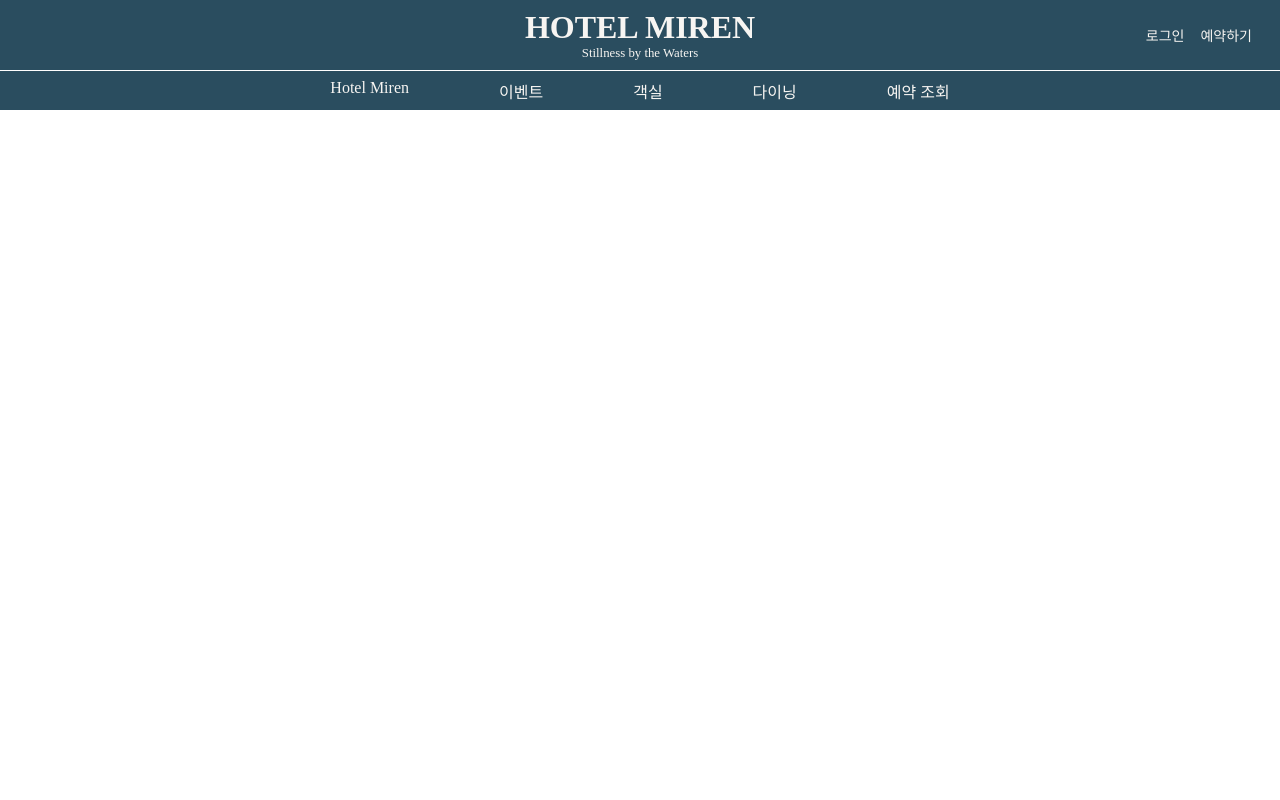
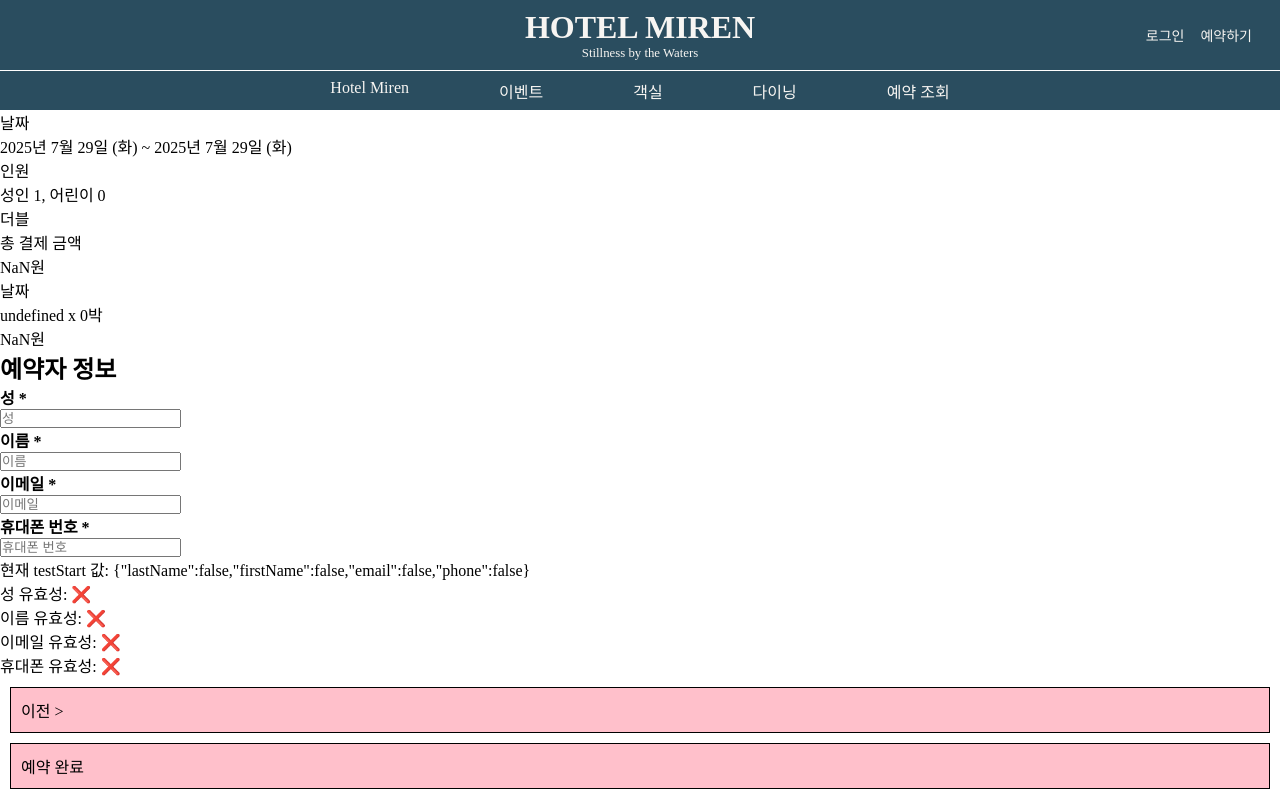
Before and after one commit to jjop2/react_mini_project, a React (Vite) app: page /reservation/payment in a window 1280 px wide. Built offline with nearby package versions, Linux system fonts and the light colour scheme; no server answers; a web font is replaced by a local one.

Commit message:
Feat: 예약자 정보 입력 및 결제 기능 구현 중

```diff
--- a/src/App.jsx
+++ b/src/App.jsx
@@ -18,13 +18,26 @@ function App() {
       // 투숙 인원
       adultCount: 1,
       childCount: 0,
-      // 선택한 패키지/객실 + 침대 타입
+      // 선택한 패키지/객실, 가격, 최대 인원 + 침대 타입
       selectedProduct: {},
-      bedType: '',
-      // 조식 인원
+      bedType: '더블',
+      // 조식 인원, 추가 인원
       bktAdult: 0,
-      bktChild: 0
+      bktChild: 0,
+      bkfAdultAdd: 0,
+      bkfChildAdd: 0
     });
+
+    useEffect(() => {
+      setRsvnInfo(obj => ({
+        ...obj,
+        bedType: '더블',
+        bktAdult: 0,
+        bktChild: 0,
+        bkfAdultAdd: 0,
+        bkfChildAdd: 0
+      }));
+    }, [rsvnInfo.selectedProduct]);
 
     // 요일 표시용 배열
     const dayList = ["일", "월", "화", "수", "목", "금", "토"];
@@ -95,7 +108,13 @@ function App() {
           checkOutDate={checkOutDate}
           totalGuestCount={totalGuestCount}
         />} />
-        <Route path='/reservation/payment' element={<RsvnPay />} />
+        <Route path='/reservation/payment' element={<RsvnPay
+          rsvnInfo={rsvnInfo}
+          setRsvnInfo={setRsvnInfo}
+          checkInDate={checkInDate}
+          checkOutDate={checkOutDate}
+          totalGuestCount={totalGuestCount}
+        />} />
       </Routes>
     </>
   )
--- /dev/null
+++ b/src/component/NowInfo/NowInfoDefault.jsx
@@ -0,0 +1,17 @@
+function NowInfoDefault({rsvnInfo, checkInDate, checkOutDate}) {
+
+  return (
+  <div className="rsvnInfoNow">
+    <div>
+      <p>날짜</p>
+      <p>{`${checkInDate} ~ ${checkOutDate}`}</p>
+    </div>
+    <div>
+      <p>인원</p>
+      <p>{`성인 ${rsvnInfo.adultCount}, 어린이 ${rsvnInfo.childCount}`}</p>
+    </div>
+  </div>
+  )
+}
+
+export default NowInfoDefault
--- /dev/null
+++ b/src/component/NowInfo/NowInfoPay.jsx
@@ -0,0 +1,70 @@
+function NowInfoPay({rsvnInfo, checkInDate, checkOutDate, totalGuestCount}) {
+  // rsvnInfo 구조 분해
+  const {startDate, endDate, adultCount, childCount, selectedProduct, bedType, bktAdult, bktChild, bkfAdultAdd, bkfChildAdd} = rsvnInfo;
+
+  // 투숙 기간 구하기
+  const stayNights = (endDate.getTime() - startDate.getTime()) / 1000 / 60 / 60 / 24;
+
+  // 가격 세자리마다 콤마 함수
+  function formatPrice(num) {
+    return num.toString().replace(/\B(?=(\d{3})+(?!\d))/g, ',');
+  };
+
+  // 총 결제 금액
+  const total = selectedProduct.price*stayNights + bktAdult*28000 + bktChild*18000 + bkfAdultAdd*28000 + bkfChildAdd*18000;
+
+
+  return (
+    <div className="rsvnInfoNow">
+        <div>
+          <p>날짜</p>
+          <p>{`${checkInDate} ~ ${checkOutDate}`}</p>
+        </div>
+        <div>
+          <p>인원</p>
+          <p>{`성인 ${adultCount}, 어린이 ${childCount}`}</p>
+        </div>
+        <div>
+          <p>{selectedProduct.name}</p>
+          <p className={`${selectedProduct.max===3 ? 'hide' : ''}`}>{bedType}</p>
+        </div>
+
+        {/* 총 결제 금액 */}
+        <div className="paymentMain">
+          <p>총 결제 금액</p>
+          <p>{`${formatPrice(total)}원`}</p>
+        </div>
+
+        {/* 금액 상세 */}
+        <div className="paymentDetail">
+          <div className="roomCharge">
+            <p>날짜</p>
+            <p>{`${selectedProduct.name} x ${stayNights}박`}</p>
+            <p>{`${formatPrice(selectedProduct.price*stayNights)}원`}</p>
+          </div>
+          <div className={`bkfCharge ${selectedProduct.type==='room' ? '' : 'hide'}`}>
+            <div className={`${bktAdult!==0 ? '' : 'hide'}`}>
+              <p>{`조식 요금 성인x${bktAdult}`}</p>
+              <p>{`${formatPrice(bktAdult * 28000)}원`}</p>
+            </div>
+            <div className={`${bktChild!==0 ? '' : 'hide'}`}>
+              <p>{`조식 요금 어린이x${bktChild}`}</p>
+              <p>{`${formatPrice(bktChild * 18000)}원`}</p>
+            </div>
+          </div>
+          <div className={`bkfAddCharge ${totalGuestCount===3 ? '' : 'hide'}`}>
+            <div className={`${bkfAdultAdd!==0 ? '' : 'hide'}`}>
+              <p>{`조식 추가 요금 성인x${bkfAdultAdd}`}</p>
+              <p>{`${formatPrice(bkfAdultAdd * 28000)}원`}</p>
+            </div>
+            <div className={`${bkfChildAdd!==0 ? '' : 'hide'}`}>
+              <p>{`조식 추가 요금 어린이x${bkfChildAdd}`}</p>
+              <p>{`${formatPrice(bkfChildAdd * 18000)}원`}</p>
+            </div>
+          </div>
+        </div>
+      </div>
+  )
+}
+
+export default NowInfoPay
--- a/src/pages/ReservationPage/Reservation.jsx
+++ b/src/pages/ReservationPage/Reservation.jsx
@@ -78,7 +78,7 @@ function Reservation({rsvnInfo, setRsvnInfo, checkInDate, checkOutDate, totalGue
         </div>
 
         <div className="countSelect">
-          <p>어린이(0~6세)</p>
+          <p>어린이</p>
           <div className="countSelectBtn">
             <button onClick={()=>{
               if(childCount>0) {
--- a/src/pages/ReservationPage/RsvnOption.css
+++ b/src/pages/ReservationPage/RsvnOption.css
@@ -1,6 +1,6 @@
 /* pc 사이즈 : 네비게이션 바 */
 @media screen and (min-width:768px) {
-  .reservationOption {
+  .rsvnOption {
     padding-top: 110px;
   }
 
@@ -8,7 +8,7 @@
 
 /* 모바일 사이즈 : 햄버거 버튼 */
 @media screen and (max-width:767px) {
-  .reservationOption {
+  .rsvnOption {
     padding-top: 70px;
   }
 }
--- a/src/pages/ReservationPage/RsvnOption.jsx
+++ b/src/pages/ReservationPage/RsvnOption.jsx
@@ -1,38 +1,34 @@
-import { useState } from 'react'
+import { useEffect, useState } from 'react'
 import './RsvnOption.css'
 import { useNavigate } from 'react-router-dom';
+import NowInfoDefault from '../../component/NowInfo/NowInfoDefault';
 
 function ReservationOption({rsvnInfo, setRsvnInfo, checkInDate, checkOutDate, totalGuestCount}) {
   const navigate = useNavigate();
+
+  // rsvnInfo 구조분해
+  const {adultCount, selectedProduct, bktAdult, bktChild, bkfAdultAdd, bkfChildAdd} = rsvnInfo;
+
   // 예약 정보 업데이트용 함수
   function updateInfo(key, value) {
     setRsvnInfo(obj => ({...obj, [key]: value}));
   }
 
-  // 조식 추가 1인
-  const [bkfAdultAdd, setBkfAdultAdd] = useState(0);
-  const [bkfChildAdd, setBkfChildAdd] = useState(0);
-
   return (
-    <div className='reservationOption'>
+    <div className='rsvnOption'>
 
       {/* 예약 선택 현황 */}
-      <div className="rsvnInfoNow">
-        <div>
-          <p>날짜</p>
-          <p>{`${checkInDate} ~ ${checkOutDate}`}</p>
-        </div>
-        <div>
-          <p>인원</p>
-          <p>{`성인 ${rsvnInfo.adultCount}, 어린이 ${rsvnInfo.childCount}`}</p>
-        </div>
-      </div>
+      <NowInfoDefault
+        rsvnInfo={rsvnInfo}
+        checkInDate={checkInDate}
+        checkOutDate={checkOutDate}
+      />
 
       <div>
-        <h2>{rsvnInfo.selectedProduct.name}</h2>
+        <h2>{selectedProduct.name}</h2>
 
         {/* 침대 구성(스탠다드, 디럭스) */}
-        <div className={`bedChoice ${rsvnInfo.selectedProduct.name==='Lake Corner Suite' || rsvnInfo.selectedProduct.name==='Lake Suite Gourmet Package' ? 'hide' : ''}`}>
+        <div className={`bedChoice ${selectedProduct.max===3 ? 'hide' : ''}`}>
           <h4>침대 구성</h4>
           <label>
             <input type="radio" name='bedType' value='double' defaultChecked onChange={(e)=>{
@@ -52,80 +48,79 @@ function ReservationOption({rsvnInfo, setRsvnInfo, checkInDate, checkOutDate, to
         {/* 조식 관련 */}
         <div className="breakfast">
           {/* 조식 여부 */}
-          <div className={`${rsvnInfo.selectedProduct.type==='package' ? 'btnDisabled' : ''}`}>
+          <div className={`${selectedProduct.type==='package' ? 'btnDisabled' : ''}`}>
             <div className='breakfastChoice'>
               <h4>조식</h4>
               <p>성인</p>
-              <p>28,000</p>
+              <p>28,000원</p>
               <button onClick={()=>{
-                if(rsvnInfo.bktAdult>0) {
-                  updateInfo('bktAdult', rsvnInfo.bktAdult-1);
+                if(bktAdult>0) {
+                  updateInfo('bktAdult', bktAdult-1);
                 }
               }}>-</button>
-              <p>{rsvnInfo.bktAdult}</p>
+              <p>{bktAdult}</p>
               <button onClick={()=>{
-                if(rsvnInfo.bktAdult<rsvnInfo.adultCount) {
-                  updateInfo('bktAdult', rsvnInfo.bktAdult+1);
+                if(bktAdult<adultCount) {
+                  updateInfo('bktAdult', bktAdult+1);
                 }
               }}>+</button>
             </div>
             <div className='breakfastChoice'>
-              <p>어린이(0~6세)</p>
-              <p>무료</p>
+              <p>어린이(7세~12세)</p>
+              <p>18,000원</p>
               <button onClick={()=>{
-                if(rsvnInfo.bktChild>0) {
-                  updateInfo('bktChild', rsvnInfo.bktChild-1);
+                if(bktChild>0) {
+                  updateInfo('bktChild', bktChild-1);
                 }
               }}>-</button>
-              <p>{rsvnInfo.bktChild}</p>
+              <p>{bktChild}</p>
               <button onClick={()=>{
-                if(rsvnInfo.bktChild<rsvnInfo.childCount) {
-                  updateInfo('bktChild', rsvnInfo.bktChild+1);
+                if(bktChild<rsvnInfo.childCount) {
+                  updateInfo('bktChild', bktChild+1);
                 }
               }}>+</button>
             </div>
+            <p>*6세 이하는 무료입니다.</p>
           </div>
 
           {/* 패키지 선택 시 안내 & 추가 인원 */}
-          <div className={`${rsvnInfo.selectedProduct.type==='package' ? '' : 'hide'}`}>
+          <div className={`${selectedProduct.type==='package' ? '' : 'hide'}`}>
             <p>*조식 포함 패키지를 선택하셨습니다.</p>
+
+            <div className={`bedChoice ${selectedProduct.max===3 ? '' : 'hide'}`}>
               <p>*패키지 혜택은 2인 기준으로 제공됩니다. 3인 예약 시, 1인 추가에 대한 식사 또는 서비스는 아래의 별도 옵션에서 선택해 주세요.</p>
               <div className="breakfastAddChoice">
                 <h4>조식 인원 추가</h4>
                 <p>성인 추가</p>
-              <p>28,000</p>
+                <p>28,000원</p>
                 <button onClick={()=>{
                   if(bkfAdultAdd>0) {
-                  setBkfAdultAdd(bkfAdultAdd-1);
-                  updateInfo('bktAdult', 0);
+                    updateInfo('bkfAdultAdd', bkfAdultAdd-1);
                   }
                 }}>-</button>
                 <p>{bkfAdultAdd}</p>
                 <button onClick={()=>{
-                if(bkfAdultAdd<1 && (bkfAdultAdd+bkfChildAdd<1)) {
-                  setBkfAdultAdd(bkfAdultAdd+1);
-                  updateInfo('bktAdult', 1);
+                  if(totalGuestCount==3 && bkfAdultAdd<1 && (bkfAdultAdd+bkfChildAdd<1)) {
+                    updateInfo('bkfAdultAdd', bkfAdultAdd+1);
                   }
                 }}>+</button>
               </div>
               <div className="breakfastAddChoice">
-              <p>어린이(0~6세) 추가</p>
-              <p>무료</p>
+                <p>어린이(7세~12세) 추가</p>
+                <p>18,000원</p>
                 <button onClick={()=>{
                   if(bkfChildAdd>0) {
-                  setBkfChildAdd(bkfChildAdd-1);
-                  updateInfo('bktChild', 0);
-
+                    updateInfo('bkfChildAdd', bkfChildAdd-1);
                   }
                 }}>-</button>
                 <p>{bkfChildAdd}</p>
                 <button onClick={()=>{
-                if(bkfChildAdd<1 && (bkfAdultAdd+bkfChildAdd<1)) {
-                  setBkfChildAdd(bkfChildAdd+1);
-                  updateInfo('bktChild', 1);
-
+                  if(totalGuestCount==3 && bkfChildAdd<1 && (bkfAdultAdd+bkfChildAdd<1)) {
+                    updateInfo('bkfChildAdd', bkfChildAdd+1);
                   }
                 }}>+</button>
+                <p>*6세 이하는 무료입니다.</p>
+            </div>
 
             </div>
           </div>
@@ -133,7 +128,7 @@ function ReservationOption({rsvnInfo, setRsvnInfo, checkInDate, checkOutDate, to
 
         {/* 이동 버튼 */}
         <div className="preBtn" onClick={()=>navigate('/reservation/room')}>이전 &gt;</div>
-        <div className="nextBtn" onClick={()=>navigate('/reservation/payment')}>다음 &gt;</div>
+        <div className="nextBtn" onClick={()=>navigate('/reservation/payment')}>예약하기 &gt;</div>
 
       </div>
     </div>
--- a/src/pages/ReservationPage/RsvnPay.css
+++ b/src/pages/ReservationPage/RsvnPay.css
@@ -0,0 +1,20 @@
+/* pc 사이즈 : 네비게이션 바 */
+@media screen and (min-width:768px) {
+  .rsvnPay {
+    padding-top: 110px;
+  }
+
+}
+
+/* 모바일 사이즈 : 햄버거 버튼 */
+@media screen and (max-width:767px) {
+  .rsvnPay {
+    padding-top: 70px;
+  }
+}
+
+
+/* 사이즈 공통 */
+.hide {
+  display: none;
+}
--- a/src/pages/ReservationPage/RsvnPay.jsx
+++ b/src/pages/ReservationPage/RsvnPay.jsx
@@ -1,9 +1,113 @@
+import { useNavigate } from 'react-router-dom';
 import './RsvnPay.css'
+import { useState } from 'react';
+import NowInfoPay from '../../component/nowInfo/nowInfoPay';
 
-function ReservationPay() {
+function ReservationPay({rsvnInfo, setRsvnInfo, checkInDate, checkOutDate, totalGuestCount}) {
+  const navigate = useNavigate();
+
+  // 유효성 검사 시작용 버튼
+  const [testStart, setTestStart] = useState({
+    lastName: false,
+    firstName: false,
+    email: false,
+    phone: false,
+  });
+
+  // 상태 확인
+  const [isRight, setIsRight] = useState({
+    lastName: false,
+    firstName: false,
+    email: false,
+    phone: false,
+  });
+
+  // 유효성 검사용 정규식
+  const inputRegexs = {
+    regexLastName: /^[a-zA-Z가-힣]+$/,
+    regexFirstName: /^[a-zA-Z가-힣]+$/,
+    regexEmail: /^([a-z]+\d*)+(\.?\w+)+@\w+(\.\w{2,3})+$/,
+    regexTel: /^\d{9,11}$/
+  };
+
+  // 유효성 검사
+  function validateInput(e, name, regex) {
+    let value = e.target.value;
+
+    setTestStart(obj => ({...obj, [name]: true}));
+
+    if(value) {
+      if(regex.test(value)) {
+        setIsRight(obj => ({...obj, [name]: true}));
+      } else {
+        setIsRight(obj => ({...obj, [name]: false}));
+      }
+    } else {
+      setIsRight(obj => ({...obj, [name]: false}));
+    }
+  };
+
+  // 다음 페이지로 넘기기 허용
+  const [inputValid, setInputValid] = useState(false);
+
 
   return (
-    <div className="reservationPay">
+    <div className="rsvnPay">
+
+      {/* 예약 선택 현황 */}
+      <NowInfoPay
+        rsvnInfo={rsvnInfo}
+        checkInDate={checkInDate}
+        checkOutDate={checkOutDate}
+        totalGuestCount={totalGuestCount}
+      />
+
+      {/* 예약자 정보 입력 */}
+      <div className="guestInfo">
+        <h2>예약자 정보</h2>
+        <div className="inputBox">
+          <h4>성 *</h4>
+          <input type="text" id='last-name-txt' name='guestname' placeholder='성' onChange={(e)=>validateInput(e, 'lastName', inputRegexs.regexLastName)} required />
+          <p className={`${testStart.lastName && !isRight.lastName ? '' : 'hide'}`}>성을 입력해주세요</p>
+        </div>
+        <div className="inputBox">
+          <h4>이름 *</h4>
+          <input type="text" id='first-name-txt' name='guestname' placeholder='이름' onChange={(e)=>validateInput(e, 'firstName', inputRegexs.regexFirstName)} required />
+          <p className={`${testStart.firstName && !isRight.firstName ? '' : 'hide'}`}>이름을 입력해주세요</p>
+        </div>
+        <div className="inputBox">
+          <h4>이메일 *</h4>
+          <input type="email" id='email-txt' name='email' placeholder='이메일' onChange={(e)=>validateInput(e, 'email', inputRegexs.regexEmail)} required />
+          <p className={`${testStart.email && !isRight.email ? '' : 'hide'}`}>이메일 주소를 다시 확인해주세요</p>
+        </div>
+        <div className="inputBox">
+          <h4>휴대폰 번호 *</h4>
+          <input type="tel" id='phone-txt' name='phone' placeholder='휴대폰 번호' onChange={(e)=>validateInput(e, 'phone', inputRegexs.regexTel)} required />
+          <p className={`${testStart.phone && !isRight.phone ? '' : 'hide'}`}>휴대폰 번호를 다시 확인해주세요</p>
+        </div>
+
+        <p>현재 testStart 값: {JSON.stringify(testStart)}</p>
+        <p>성 유효성: {isRight.lastName ? '✅' : '❌'}</p>
+        <p>이름 유효성: {isRight.firstName ? '✅' : '❌'}</p>
+        <p>이메일 유효성: {isRight.email ? '✅' : '❌'}</p>
+        <p>휴대폰 유효성: {isRight.phone ? '✅' : '❌'}</p>
+      </div>
+
+
+
+
+      {/* 이동 버튼 */}
+      <div className="preBtn" onClick={()=>navigate('/reservation/option')}>이전 &gt;</div>
+      <div className="nextBtn" onClick={()=>{
+        setTestStart({
+          lastName: true,
+          firstName: true,
+          email: true,
+          phone: true
+        });
+      }}>예약 완료</div>
+
+
 
     </div>
   )
--- a/src/pages/ReservationPage/RsvnRoom.css
+++ b/src/pages/ReservationPage/RsvnRoom.css
@@ -1,6 +1,6 @@
 /* pc 사이즈 : 네비게이션 바 */
 @media screen and (min-width:768px) {
-  .reservationRoom {
+  .rsvnRoom {
     padding-top: 110px;
   }
 
@@ -8,7 +8,7 @@
 
 /* 모바일 사이즈 : 햄버거 버튼 */
 @media screen and (max-width:767px) {
-  .reservationRoom {
+  .rsvnRoom {
     padding-top: 70px;
   }
 }
--- a/src/pages/ReservationPage/RsvnRoom.jsx
+++ b/src/pages/ReservationPage/RsvnRoom.jsx
@@ -1,11 +1,23 @@
 import { useState } from 'react';
 import './RsvnRoom.css'
 import { useNavigate } from 'react-router-dom';
+import NowInfoDefault from '../../component/NowInfo/NowInfoDefault';
 
 function ReservationRoom({rsvnInfo, setRsvnInfo, checkInDate, checkOutDate, totalGuestCount, roomData, packData}) {
   const navigate = useNavigate();
   // 패키지/객실 탭
   const [isRoom, setIsRoom] = useState(false);
+
+  // 예약 정보 업데이트용 함수
+  function updateInfo(key, value) {
+    setRsvnInfo(obj => ({...obj, [key]: value}));
+  }
+
+  // 가격 세자리마다 콤마 함수
+  function formatPrice(num) {
+    return num.toString().replace(/\B(?=(\d{3})+(?!\d))/g, ',');
+  };
+
 
   // 패키지 목록 틀
   function packCard(pack) {
@@ -24,16 +36,15 @@ function ReservationRoom({rsvnInfo, setRsvnInfo, checkInDate, checkOutDate, tota
               )
             })
           }
-          <h3>{pack.price}</h3>
+          <h3>{`${formatPrice(pack.price)}원`}</h3>
         </div>
         <div className="selectBtn" onClick={()=>{
-          setRsvnInfo(obj => ({
-            ...obj,
-            selectedProduct: {
-              type: 'package',
-              name: pack.title
-            }
-          }));
+          updateInfo('selectedProduct', {
+            type: 'package',
+            name: pack.title,
+            max: pack.max,
+            price: pack.price
+          });
           navigate('/reservation/option');
         }}>선택하기 &gt;</div>
       </div>
@@ -48,16 +59,15 @@ function ReservationRoom({rsvnInfo, setRsvnInfo, checkInDate, checkOutDate, tota
         <div className="roomInfo">
           <h2>{room.name}</h2>
           <p>{`${room.bed} | ${room.size}`}</p>
-          <h3>{room.price}</h3>
+          <h3>{`${formatPrice(room.price)}원`}</h3>
         </div>
         <div className="selectBtn" onClick={()=>{
-          setRsvnInfo(obj => ({
-            ...obj,
-            selectedProduct: {
-              type: 'room',
-              name: room.name
-            }
-          }));
+          updateInfo('selectedProduct', {
+            type: 'room',
+            name: room.name,
+            max: room.max,
+            price:room.price
+          });
           navigate('/reservation/option');
         }}>선택하기 &gt;</div>
       </div>
@@ -65,19 +75,14 @@ function ReservationRoom({rsvnInfo, setRsvnInfo, checkInDate, checkOutDate, tota
   }
 
   return (
-    <div className="reservationRoom">
+    <div className="rsvnRoom">
 
       {/* 예약 선택 현황 */}
-      <div className="rsvnInfoNow">
-        <div>
-          <p>날짜</p>
-          <p>{`${checkInDate} ~ ${checkOutDate}`}</p>
-        </div>
-        <div>
-          <p>인원</p>
-          <p>{`성인 ${rsvnInfo.adultCount}, 어린이 ${rsvnInfo.childCount}`}</p>
-        </div>
-      </div>
+      <NowInfoDefault
+        rsvnInfo={rsvnInfo}
+        checkInDate={checkInDate}
+        checkOutDate={checkOutDate}
+      />
 
       {/* 패키지/객실 탭 메뉴 */}
       <div className="tab">
@@ -113,7 +118,6 @@ function ReservationRoom({rsvnInfo, setRsvnInfo, checkInDate, checkOutDate, tota
 
       {/* 이동 버튼 */}
         <div className="preBtn" onClick={()=>navigate('/reservation')}>이전 &gt;</div>
-        <div className="nextBtn" onClick={()=>navigate('/reservation/option')}>다음 &gt;</div>
 
     </div>
   )
```
Lines whose indentation alone changed are shown as unchanged.
